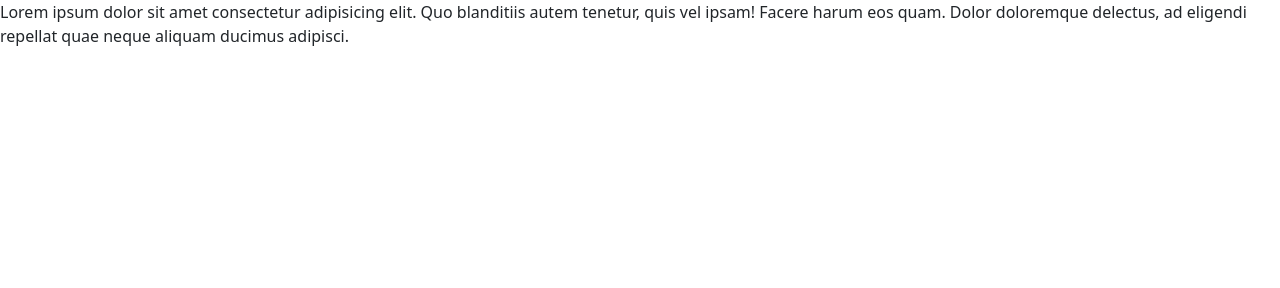
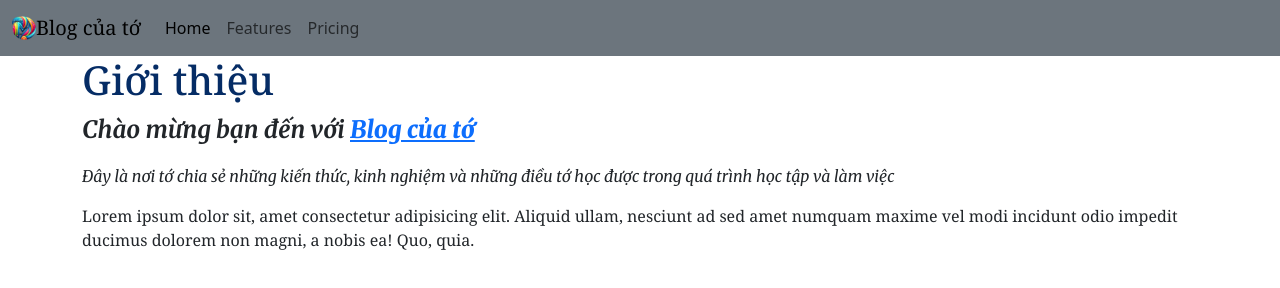
Before and after one commit to vantanminh-miphira/blog-new, a plain HTML site: page index.html in a window 1280 px wide. Drawn offline with nearby package versions, Linux system fonts and the light colour scheme.

Commit message:
style: Update font styles for headings and text

```diff
--- a/index.html
+++ b/index.html
@@ -3,11 +3,63 @@
 <head>
     <meta charset="UTF-8">
     <meta name="viewport" content="width=device-width, initial-scale=1.0">
-    <title>Document</title>
+    <title>Blog của tớ</title>
     <link href="https://cdn.jsdelivr.net/npm/bootstrap@5.3.3/dist/css/bootstrap.min.css" rel="stylesheet" integrity="sha384-QWTKZyjpPEjISv5WaRU9OFeRpok6YctnYmDr5pNlyT2bRjXh0JMhjY6hW+ALEwIH" crossorigin="anonymous">
     <script src="https://cdn.jsdelivr.net/npm/bootstrap@5.3.3/dist/js/bootstrap.bundle.min.js" integrity="sha384-YvpcrYf0tY3lHB60NNkmXc5s9fDVZLESaAA55NDzOxhy9GkcIdslK1eN7N6jIeHz" crossorigin="anonymous"></script>
+    <link rel="icon" href="MIPHIRA.png" type="image/png">
+    <link rel="stylesheet" href="style.css">
+    <link rel="preconnect" href="https://fonts.googleapis.com">
+<link rel="preconnect" href="https://fonts.gstatic.com" crossorigin>
+<link href="https://fonts.googleapis.com/css2?family=Noto+Serif:ital,wght@0,100..900;1,100..900&display=swap" rel="stylesheet">
+<link rel="preconnect" href="https://fonts.googleapis.com">
+<link rel="preconnect" href="https://fonts.googleapis.com">
+<link rel="preconnect" href="https://fonts.gstatic.com" crossorigin>
+<link href="https://fonts.googleapis.com/css2?family=Merriweather:ital,wght@0,300;0,400;0,700;0,900;1,300;1,400;1,700;1,900&family=Noto+Serif:ital,wght@0,100..900;1,100..900&family=Pacifico&display=swap" rel="stylesheet">
+<!-- <meta charset="utf-8">
+    <meta name="viewport" content="width=device-width, initial-scale=1"> -->
+    <meta name="description" content="Trang Blog của tớ">
+    <meta name="author" content="Văn Tấn Minh">
+    <meta name="generator" content="Blog">
+
 </head>
+<header>
+    <nav class="navbar navbar-expand-lg navbar-light bg-secondary">
+        <div class="container-fluid">
+            <img src="MIPHIRA.png" alt="Logo" class="navbar-toggler-icon" >
+            <a class="navbar-brand title" href="#">Blog của tớ</a>
+            <button class="navbar-toggler" type="button" data-bs-toggle="collapse" data-bs-target="#navbarNav" aria-controls="navbarNav" aria-expanded="false" aria-label="Toggle navigation">
+                <span class="navbar-toggler-icon"></span>
+            </button>
+            <div class="collapse navbar-collapse" id="navbarNav">
+                <ul class="navbar-nav">
+                    <li class="nav-item">
+                        <a class="nav-link active" aria-current="page" href="#">Home</a>
+                        </li>
+                    <li class="nav-item">
+                        <a class="nav-link" href="#">Features</a>
+                    </li>
+                    <li class="nav-item">
+                        <a class="nav-link" href="#">Pricing</a>
+                    </li>
+
+                </ul>
+            </div>
+        </div>
+    </nav>
+</header>
+
 <body>
-    <p>Lorem ipsum dolor sit amet consectetur adipisicing elit. Quo blanditiis autem tenetur, quis vel ipsam! Facere harum eos quam. Dolor doloremque delectus, ad eligendi repellat quae neque aliquam ducimus adipisci.</p>
+    <div class="container">
+        <div class="row">
+            <div class="col">
+                <h1 class="title text-primary-emphasis">Giới thiệu</h1>
+                <p class="text-2">Chào mừng bạn đến với <strong><a class="text-primary" href="/">Blog của tớ</a></strong></p>
+                <p class="text-1">Đây là nơi tớ chia sẻ những kiến thức, kinh nghiệm và những điều tớ học được trong quá trình học tập và làm việc</p>
+            </div>
+            <div class="clo">
+                <p class="title">Lorem ipsum dolor sit, amet consectetur adipisicing elit. Aliquid ullam, nesciunt ad sed amet numquam maxime vel modi incidunt odio impedit ducimus dolorem non magni, a nobis ea! Quo, quia.</p>
+            </div>
+        </div>
+    </div>
 </body>
 </html>
--- /dev/null
+++ b/style.css
@@ -0,0 +1,39 @@
+
+
+h1.noto-serif-<uniquifier> {
+    font-family: "Noto Serif", serif;
+    font-optical-sizing: auto;
+    font-weight: <weight>;
+    font-style: normal;
+    font-variation-settings:
+        "wdth" 100;
+}
+
+h2.title {
+    font-family: "Noto Serif", serif;
+    font-optical-sizing: auto;
+    font-weight: <weight>;
+    font-style: normal;
+    font-variation-settings:
+        "wdth" 100;
+}
+.title {
+    font-family: "Noto Serif", serif;
+    font-optical-sizing: auto;
+    font-weight: <weight>;
+    font-style: normal;
+    font-variation-settings:
+        "wdth" 100;
+}
+.text-1 {
+    font-family: "Merriweather", serif;
+    font-weight: 400;
+    font-style: italic;
+}
+.text-2 {
+    font-family: "Merriweather", serif;
+    font-weight: 400;
+    font-style: italic;
+    font-size: x-large;
+    font-weight: bold;
+}
```
Also changed, not shown: MIPHIRA.png (added).
